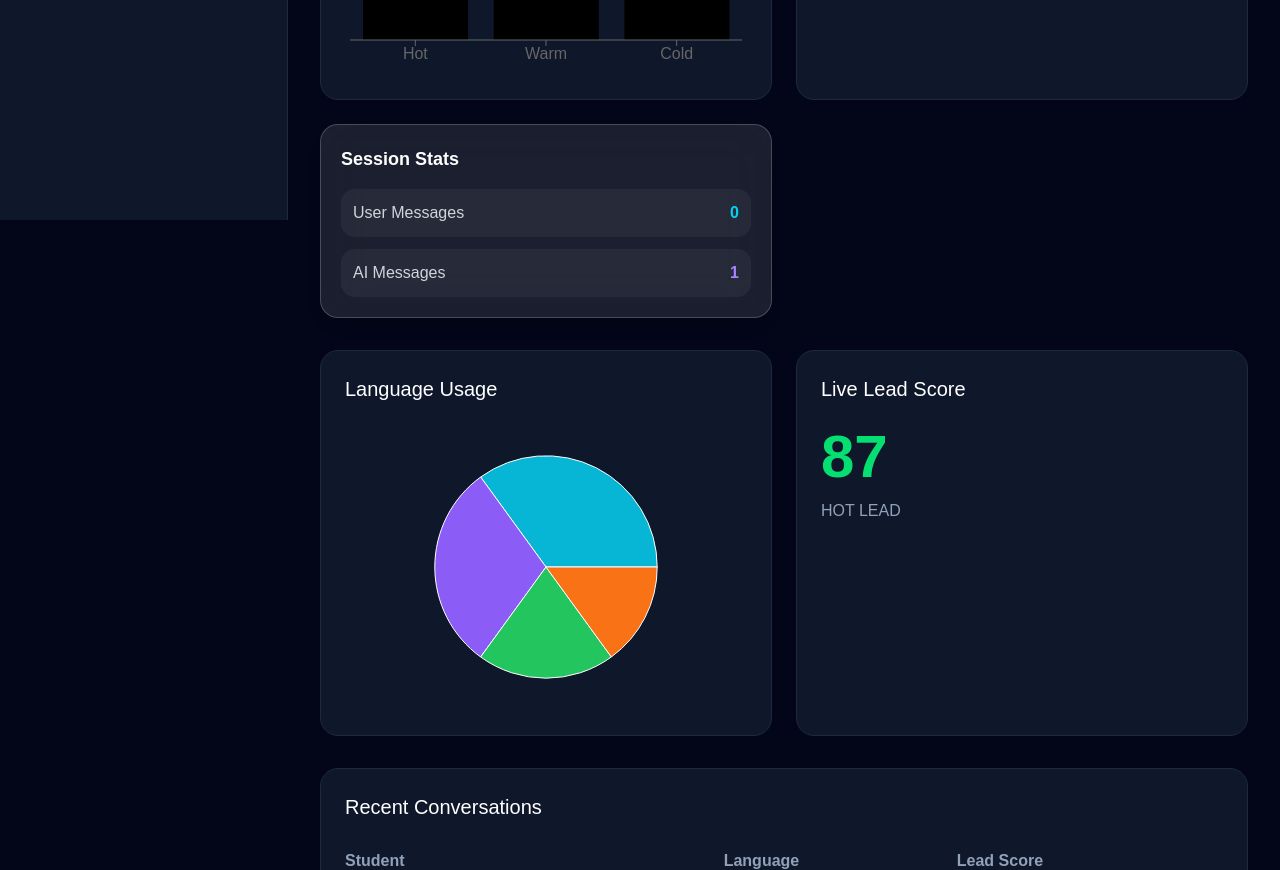
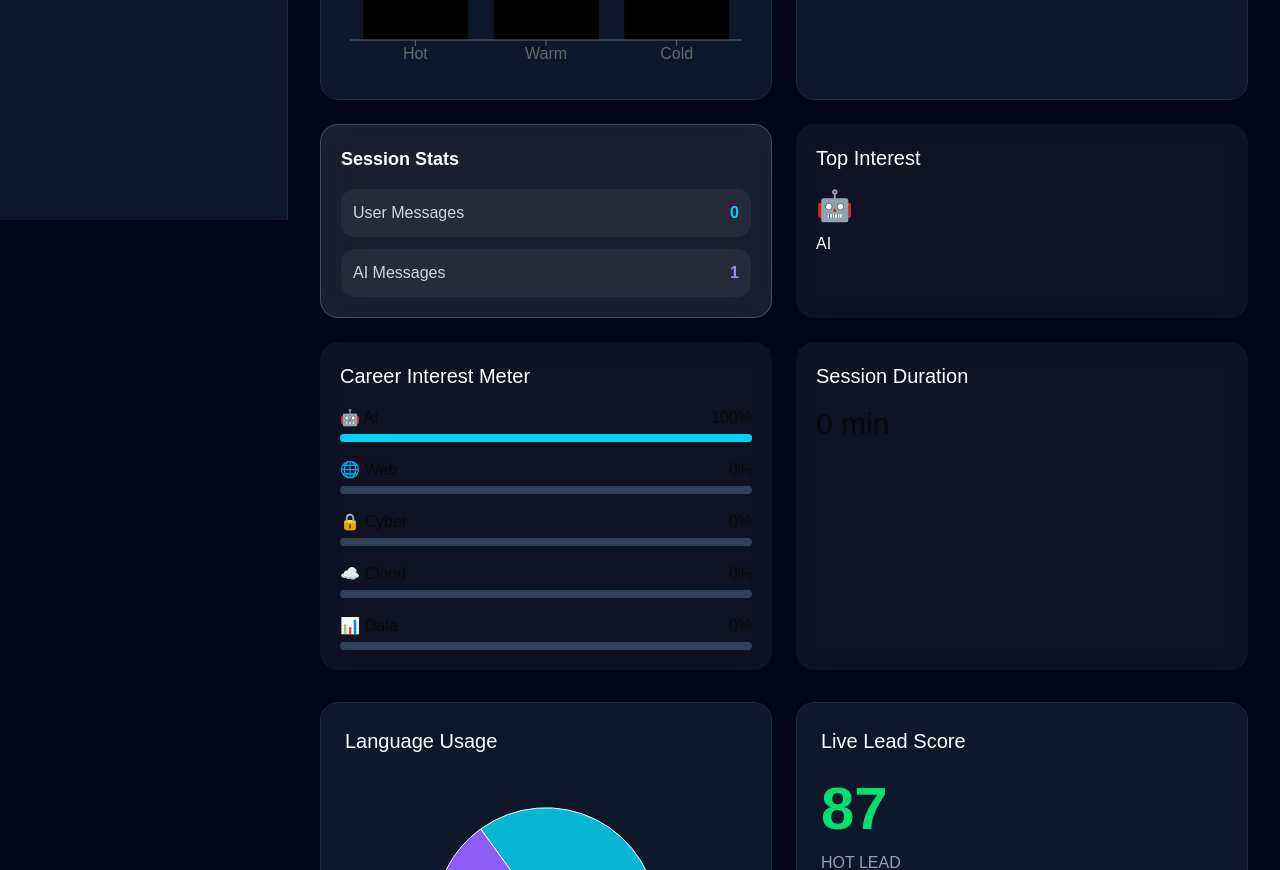
Before and after one commit to SaniaValiyani/AI-Voice-Counsellor, a React (Vite) app in the folder frontend/: page /dashboard in a window 1280 px wide. Shown: the part 580-1450 px from the top of the page. Built offline with nearby package versions, Linux system fonts and the light colour scheme.

Commit message:
added career interest meter, stats, duration

```diff
--- /dev/null
+++ b/frontend/src/components/dashboard/CareerInterestMeter.tsx
@@ -0,0 +1,111 @@
+import { useCounsellorStore } from "../../store/counsellorStore";
+
+export default function CareerInterestMeter() {
+  const { messages } = useCounsellorStore();
+
+  const text = messages
+    .map((m) => m.message)
+    .join(" ")
+    .toLowerCase();
+
+  const interests = [
+    {
+      name: "AI",
+      emoji: "🤖",
+      keyword: "ai",
+    },
+    {
+      name: "Web",
+      emoji: "🌐",
+      keyword: "web",
+    },
+    {
+      name: "Cyber",
+      emoji: "🔒",
+      keyword: "cyber",
+    },
+    {
+      name: "Cloud",
+      emoji: "☁️",
+      keyword: "cloud",
+    },
+    {
+      name: "Data",
+      emoji: "📊",
+      keyword: "data",
+    },
+  ];
+
+  const counts = interests.map(
+    (interest) => {
+      const count =
+        text.split(
+          interest.keyword
+        ).length - 1;
+
+      return {
+        ...interest,
+        count,
+      };
+    }
+  );
+
+  const total =
+    counts.reduce(
+      (sum, item) =>
+        sum + item.count,
+      0
+    ) || 1;
+
+  return (
+    <div
+      className="
+      bg-white/5
+      backdrop-blur-lg
+      rounded-2xl
+      p-5
+      "
+    >
+      <h2 className="text-white text-xl">
+        Career Interest Meter
+      </h2>
+
+      <div className="space-y-4 mt-4">
+        {counts.map((item) => {
+          const percentage =
+            Math.round(
+              (item.count /
+                total) *
+                100
+            );
+
+          return (
+            <div
+              key={item.name}
+            >
+              <div className="flex justify-between">
+                <span>
+                  {item.emoji}{" "}
+                  {item.name}
+                </span>
+
+                <span>
+                  {percentage}%
+                </span>
+              </div>
+
+              <div className="w-full h-2 bg-slate-700 rounded-full mt-1">
+                <div
+                  className="h-2 bg-cyan-400 rounded-full"
+                  style={{
+                    width: `${percentage}%`,
+                  }}
+                />
+              </div>
+            </div>
+          );
+        })}
+      </div>
+    </div>
+  );
+}
--- /dev/null
+++ b/frontend/src/components/dashboard/MessageStatsCard.tsx
@@ -0,0 +1,40 @@
+import { useCounsellorStore }
+from "../../store/counsellorStore";
+
+export default function MessageStatsCard() {
+  const { messages } =
+    useCounsellorStore();
+
+  const userMessages =
+    messages.filter(
+      (msg) =>
+        msg.sender === "user"
+    ).length;
+
+  const aiMessages =
+    messages.filter(
+      (msg) =>
+        msg.sender === "ai"
+    ).length;
+
+  return (
+    <div className="
+      bg-white/5
+      backdrop-blur-lg
+      p-5
+      rounded-2xl
+    ">
+      <h2 className="text-white">
+        Messages
+      </h2>
+
+      <p>
+        User: {userMessages}
+      </p>
+
+      <p>
+        AI: {aiMessages}
+      </p>
+    </div>
+  );
+}
--- /dev/null
+++ b/frontend/src/components/dashboard/SessionDuration.tsx
@@ -0,0 +1,52 @@
+import { useEffect, useState } from "react";
+
+import { useCounsellorStore }
+from "../../store/counsellorStore";
+
+export default function SessionDuration() {
+  const sessionStartTime = useCounsellorStore(
+    (state) => (state as any).sessionStartTime ?? Date.now()
+  );
+
+  const [minutes, setMinutes] =
+    useState(0);
+
+  useEffect(() => {
+    const interval =
+      setInterval(() => {
+        const diff =
+          Date.now() -
+          sessionStartTime;
+
+        setMinutes(
+          Math.floor(
+            diff / 60000
+          )
+        );
+      }, 1000);
+
+    return () =>
+      clearInterval(
+        interval
+      );
+  }, [sessionStartTime]);
+
+  return (
+    <div
+      className="
+      bg-white/5
+      backdrop-blur-lg
+      rounded-2xl
+      p-5
+      "
+    >
+      <h2 className="text-white text-xl">
+        Session Duration
+      </h2>
+
+      <p className="text-3xl mt-4">
+        {minutes} min
+      </p>
+    </div>
+  );
+}
--- /dev/null
+++ b/frontend/src/components/dashboard/TopicInsights.tsx
@@ -0,0 +1,82 @@
+import { useCounsellorStore } from "../../store/counsellorStore";
+
+export default function TopicInsights() {
+  const { messages } = useCounsellorStore();
+
+  const allText = messages
+    .map((msg) => msg.message)
+    .join(" ")
+    .toLowerCase();
+
+  const topics = [
+    {
+      name: "AI",
+      keyword: "ai",
+      emoji: "🤖",
+    },
+    {
+      name: "Web Development",
+      keyword: "web",
+      emoji: "🌐",
+    },
+    {
+      name: "Cybersecurity",
+      keyword: "cyber",
+      emoji: "🔒",
+    },
+    {
+      name: "Cloud",
+      keyword: "cloud",
+      emoji: "☁️",
+    },
+    {
+      name: "Data Science",
+      keyword: "data",
+      emoji: "📊",
+    },
+  ];
+
+  let topTopic = {
+    name: "General",
+    emoji: "📚",
+    count: 0,
+  };
+
+  topics.forEach((topic) => {
+    const matches =
+      allText.split(topic.keyword).length - 1;
+
+    if (matches > topTopic.count) {
+      topTopic = {
+        name: topic.name,
+        emoji: topic.emoji,
+        count: matches,
+      };
+    }
+  });
+
+  return (
+    <div
+      className="
+      bg-white/5
+      backdrop-blur-lg
+      rounded-2xl
+      p-5
+      "
+    >
+      <h2 className="text-white text-xl">
+        Top Interest
+      </h2>
+
+      <div className="mt-4">
+        <p className="text-3xl">
+          {topTopic.emoji}
+        </p>
+
+        <p className="text-white mt-2">
+          {topTopic.name}
+        </p>
+      </div>
+    </div>
+  );
+}
--- a/frontend/src/pages/DashboardPage.tsx
+++ b/frontend/src/pages/DashboardPage.tsx
@@ -9,6 +9,9 @@ import LanguageChart from "../components/dashboard/LanguageChart";
 import LeadScoreWidget from "../components/dashboard/LeadScoreWidget";
 import RecentConversations from "../components/dashboard/RecentConversations";
 import SessionStats from "../components/dashboard/SessionStats";
+import TopicInsights from "../components/dashboard/TopicInsights";
+import CareerInterestMeter from "../components/dashboard/CareerInterestMeter";
+import SessionDuration from "../components/dashboard/SessionDuration";
 
 export default function DashboardPage() {
   return (
@@ -55,6 +58,9 @@ export default function DashboardPage() {
 
           <SentimentCard />
           <SessionStats />
+          <TopicInsights />
+          <CareerInterestMeter />
+          <SessionDuration />
         </div>
 
         {/* Secondary Widgets */}
--- a/frontend/src/store/counsellorStore.backup.ts
+++ b/frontend/src/store/counsellorStore.backup.ts
@@ -12,6 +12,8 @@ interface CounsellorState {
   isThinking: boolean;
 
   isSpeaking: boolean;
+
+  sessionStartTime: number;
 
   setListening: (
     value: boolean
@@ -50,6 +52,8 @@ export const useCounsellorStore =
     isListening: false,
     isThinking: false,
     isSpeaking: false,
+
+    sessionStartTime: Date.now(),
 
     transcript: "",
 
```
